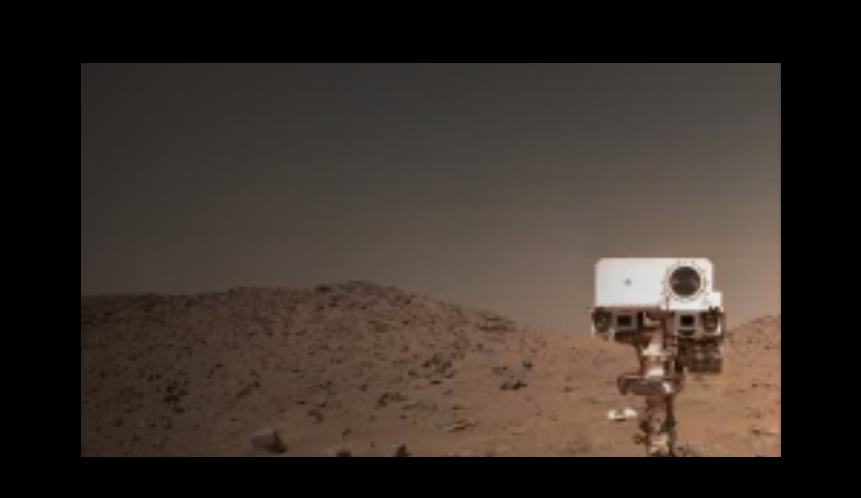
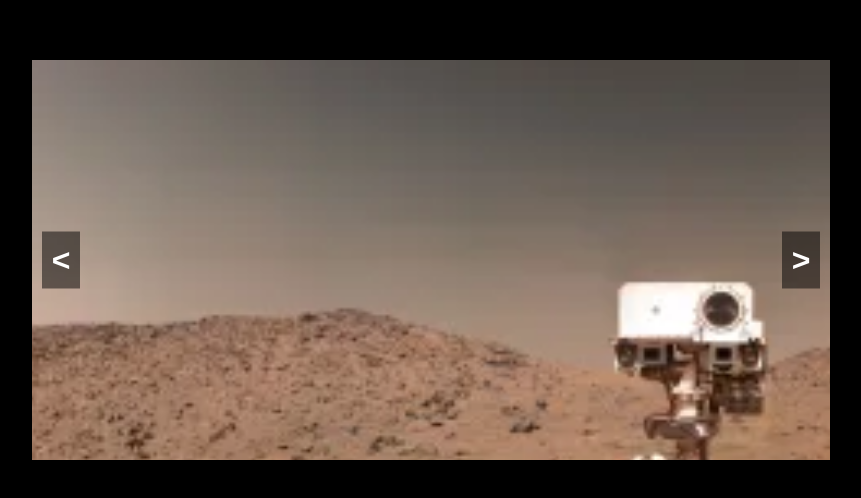
Before and after one commit to vichsort/Carrossel, a plain HTML site: page index.html in a window 1280 px wide. Shown: the part 140-638 px from the top of the page, without its empty margins (209-1070 px from the left). Drawn offline with Linux system fonts and the light colour scheme.

Commit message:
botoes visiveis
agora eles estao finalmente visiveis, mas caso der merda tem como voltar atrás aqui

```diff
--- a/index.html
+++ b/index.html
@@ -9,31 +9,31 @@
 <body>
     <div class="out-container">
         <div class="carousel-container">
-            <button class="prev"><</button> <!-- #8 Setas modificadas -->
+            <button class="prev"><</button>
             <div class="carousel">
                 <div class="carousel-item">
                     <img src="carrossel-demo0.png" alt="Imagem 1">
                     <div class="carousel-description">
                         <h3>Lorem Ipsum</h3>
-                        <p>Lorem Ipsum is simply dummy text of the printing and typesetting industry. Lorem Ipsum has been the industry's standard dummy text ever since.</p>
+                        <p>Lorem Ipsum is simply dummy text of the printing and typesetting industry.</p>
                     </div>
                 </div>
-                <div class="carousel-item active"> <!-- Carrossel começa na segunda imagem -->
+                <div class="carousel-item active">
                     <img src="carrossel-demo1.png" alt="Imagem 2">
                     <div class="carousel-description">
                         <h3>Lorem Ipsum</h3>
-                        <p>Lorem Ipsum is simply dummy text of the printing and typesetting industry. Lorem Ipsum has been the industry's standard dummy text ever since.</p>
+                        <p>Lorem Ipsum is simply dummy text of the printing and typesetting industry.</p>
                     </div>
                 </div>
                 <div class="carousel-item">
                     <img src="carrossel-demo2.png" alt="Imagem 3">
                     <div class="carousel-description">
                         <h3>Lorem Ipsum</h3>
-                        <p>Lorem Ipsum is simply dummy text of the printing and typesetting industry. Lorem Ipsum has been the industry's standard dummy text ever since.</p>
+                        <p>Lorem Ipsum is simply dummy text of the printing and typesetting industry.</p>
                     </div>
                 </div>
             </div>
-            <button class="next">></button> <!-- #8 Setas modificadas -->
+            <button class="next">></button>
         </div>
     </div>
     <script src="script.js"></script>
--- a/script.js
+++ b/script.js
@@ -1,8 +1,8 @@
-// #1 Seleção dos elementos do carrossel
+// Seleção dos elementos do carrossel
 const carousel = document.querySelector('.carousel');
 const items = document.querySelectorAll('.carousel-item');
 const totalItems = items.length;
-let currentIndex = 1; // #5 Iniciar no segundo item
+let currentIndex = 1; // Inicia no segundo item
 
 function showSlide(index) {
     const slides = document.querySelectorAll('.carousel-item');
@@ -15,16 +15,14 @@ function showSlide(index) {
     document.querySelector('.carousel').style.transform = `translateX(-${index * 100}%)`;
 }
 
-// #8 Funções de navegação para as setas next e prev
+// Funções de navegação para as setas next e prev
 document.querySelector('.next').addEventListener('click', () => {
-    const slides = document.querySelectorAll('.carousel-item');
-    currentIndex = (currentIndex + 1) % slides.length;
+    currentIndex = (currentIndex + 1) % totalItems;
     showSlide(currentIndex);
 });
 
 document.querySelector('.prev').addEventListener('click', () => {
-    const slides = document.querySelectorAll('.carousel-item');
-    currentIndex = (currentIndex - 1 + slides.length) % slides.length;
+    currentIndex = (currentIndex - 1 + totalItems) % totalItems;
     showSlide(currentIndex);
 });
 
--- a/style.css
+++ b/style.css
@@ -14,7 +14,7 @@ body {
     background-color: #000;
 }
 
-/* Container externo com fundo preto */
+/* Container Externo */
 .out-container {
     background-color: #000;
     padding: 40px;
@@ -23,26 +23,36 @@ body {
     justify-content: center;
 }
 
-/* Estilos do carrossel */
+/* Estilos do Carrossel */
 .carousel-container {
     position: relative;
     overflow: hidden;
     width: 70%;
-    max-width: 1000px; /* Limita o tamanho máximo do carrossel */
-    aspect-ratio: 16 / 9;
+    aspect-ratio: 16 / 8;
 }
 
 .carousel {
     display: flex;
     transition: transform 0.5s ease;
+    position: relative;
 }
 
-/* Estilos para o conteúdo do card */
+/* Estilos para os Itens do Carrossel */
 .carousel-item {
     position: relative;
     min-width: 100%;
     text-align: center;
-    opacity: 0.5;
+}
+
+.carousel img {
+    width: 100%;
+    height: 100%;
+    object-fit: cover;
+}
+
+/* Efeito de Opacidade e Degradê nas Imagens Laterais */
+.carousel-item:not(.active) {
+    opacity: 0.3;
     filter: grayscale(100%);
     transition: opacity 0.5s ease, filter 0.5s ease;
 }
@@ -52,13 +62,7 @@ body {
     filter: grayscale(0);
 }
 
-.carousel img {
-    width: 100%;
-    height: 100%;
-    object-fit: cover;
-}
-
-/* Estilos para a descrição sobre a imagem */
+/* Estilos da Descrição do Carrossel */
 .carousel-description {
     position: absolute;
     bottom: 20px;
@@ -79,46 +83,30 @@ body {
     line-height: 1.5;
 }
 
-/* Estilização das setas next e prev */
+/* Estilos das Setas de Navegação */
 .prev, .next {
     position: absolute;
     top: 50%;
     transform: translateY(-50%);
-    background: none;
+    background-color: rgba(0, 0, 0, 0.5);
     color: #ffffff;
     border: none;
-    padding: 0;
     cursor: pointer;
-    font-size: 24px;
+    font-size: 2em;
     font-weight: bold;
-    outline: none;
-    z-index: 1; /* Garante que as setas fiquem acima das imagens */
+    z-index: 10;
+    padding: 10px;
 }
 
 .prev {
-    left: -40px; /* Posiciona a seta para fora do container */
+    left: 10px;
 }
 
 .next {
-    right: -40px; /* Posiciona a seta para fora do container */
+    right: 10px;
 }
 
 .prev:hover, .next:hover {
     color: #cccccc;
+    background-color: rgba(0, 0, 0, 0.7);
 }
-
-/* Exibe as imagens laterais com um efeito de degradê */
-.carousel-item:not(.active) {
-    opacity: 0.3;
-    filter: blur(2px);
-}
-
-.carousel-item::before {
-    content: '';
-    position: absolute;
-    top: 0;
-    bottom: 0;
-    left: 0;
-    right: 0;
-    background: linear-gradient(to right, rgba(0, 0, 0, 0.7), rgba(0, 0, 0, 0));
-}
```
